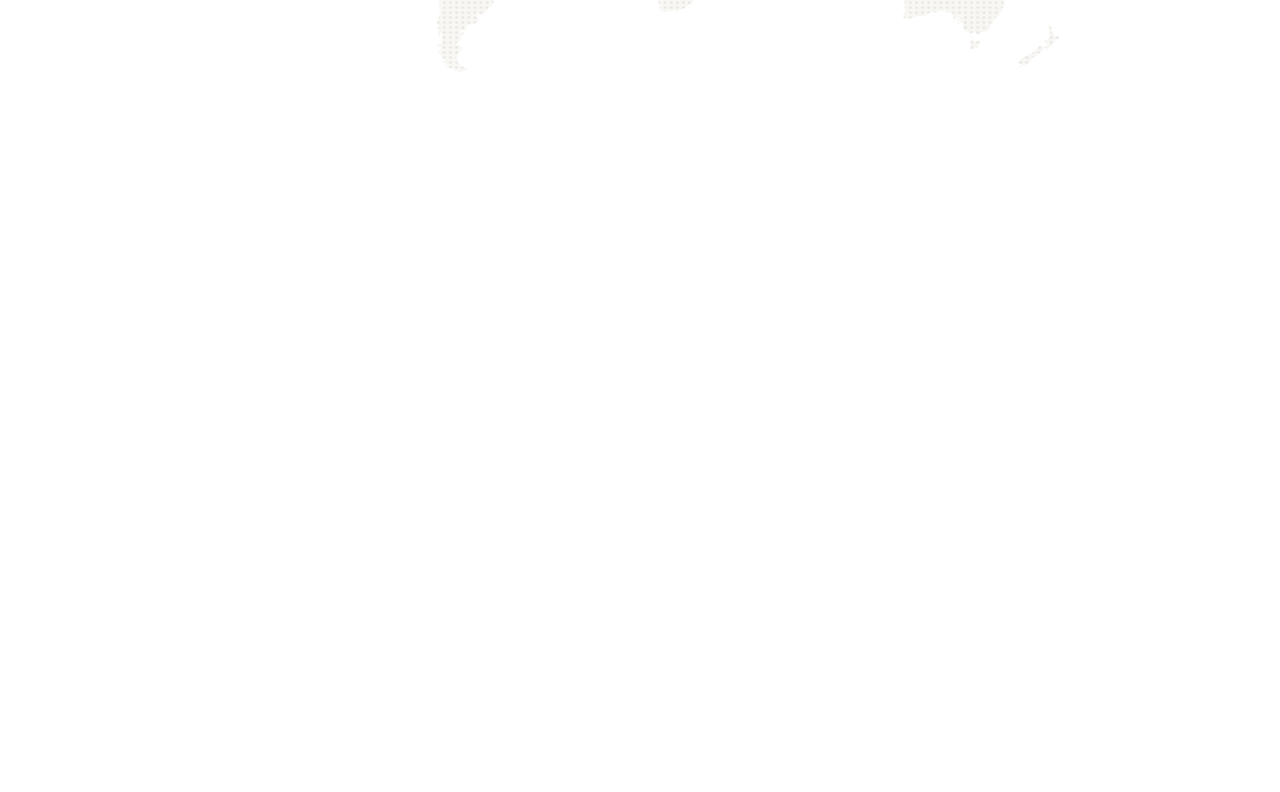
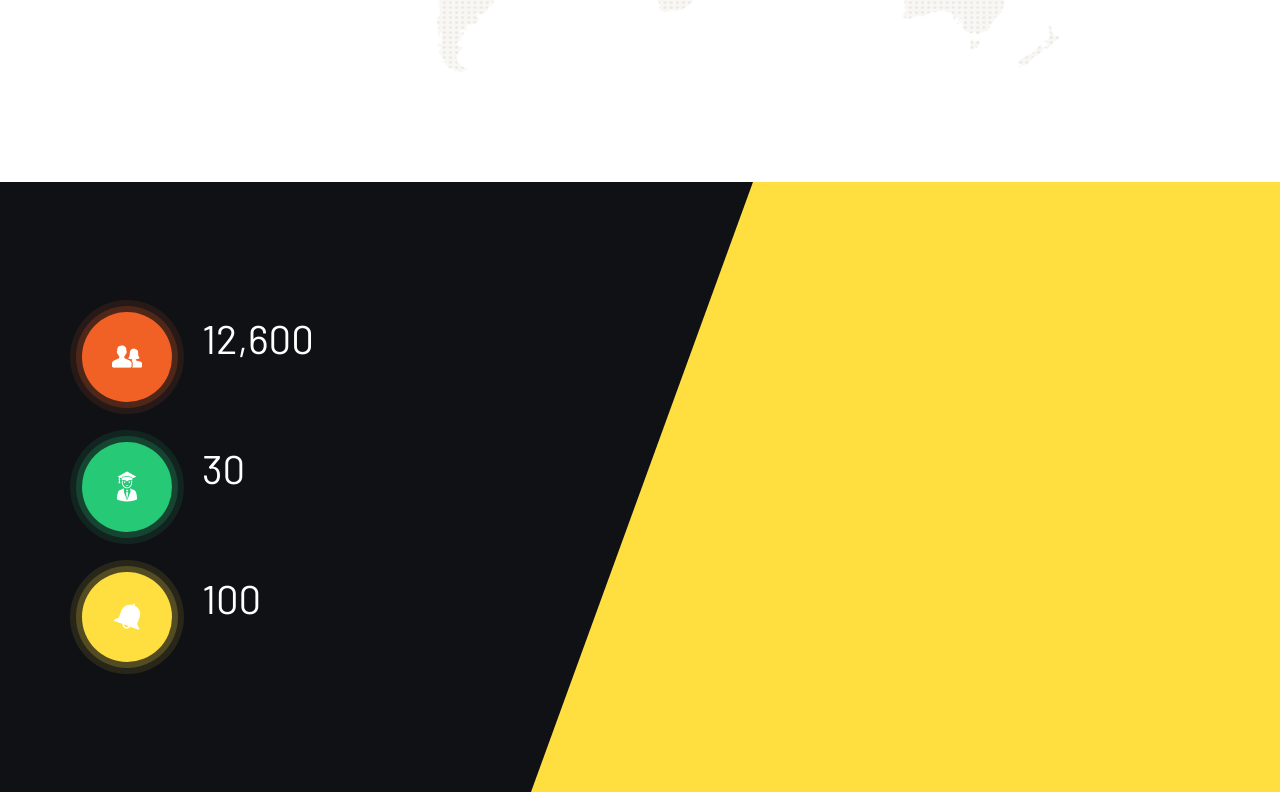
Before and after one commit to thilina330/Ecommerce-Website, a React (Vite) app: page / in a window 1280 px wide. Shown: the part 3844-4636 px from the top of the page. Before the commit the page ends 4026 px from the top, so only its background shows below. Built offline with nearby package versions, Linux system fonts and the light colour scheme.

Commit message:
update files

```diff
--- a/package.json
+++ b/package.json
@@ -16,7 +16,7 @@
     "match-sorter": "^6.3.4",
     "react": "^18.2.0",
     "react-bootstrap": "^2.10.1",
-    "react-countup": "^6.5.0",
+    "react-countup": "^6.5.3",
     "react-dom": "^18.2.0",
     "react-router-dom": "^6.22.3",
     "sort-by": "^1.2.0",
--- a/src/home/AboutUs.jsx
+++ b/src/home/AboutUs.jsx
@@ -1,37 +1,55 @@
-import React from 'react'
+import React from 'react';
+import CountUp from 'react-countup';
 
-const subTitle = " Why Choose Us";
-const title = "Become a Marchant";
-const desc = "Take courses on your any device with our app & learn about business what you want. just download & install & start to learn"
+const subTitle = "Why Choose Us";
+const title = "Become a Merchant";
+const desc = "Take courses on your any device with our app & learn about business what you want. Just download & install & start to learn.";
 const btnText = "Apply Now";
 
 const countList = [
-
   {
     iconName: "icofont-users-alt-4",
     count: 12600,
-        text: 'Marchant Enrolled'
+    text: 'Merchants Enrolled',
   },
-
   {
     iconName: "icofont-graduate-alt",
     count: 30,
-        text: 'Certified Courses'
+    text: 'Certified Courses',
   },
-
   {
     iconName: "icofont-notification",
     count: 100,
-        text: 'Rewards and GitCards'
-    }
-]
+    text: 'Rewards and Gift Cards',
+  },
+];
 
 const AboutUs = () => {
   return (
-    <div>
+    <div className='instructor-section style-2 padding-tb section-bg-ash'>
+      <div className="container">
+        <div className="section-wrapper">
 
+          <div className="row">
+            <div className="col">
+              {countList.map((val, i) => (
+                <div key={i} className="count-item">
+                  <div className="count-inner">
+                    <div className="count-icon">
+                      <i className={val.iconName}></i>
                     </div>
-  )
-}
+                    <div className="count-content">
+                      <h2><span><CountUp end={val.count}/></span></h2>
+                    </div>
+                  </div>
+                </div>
+              ))}
+            </div>
+          </div>
+        </div>
+      </div>
+    </div>
+  );
+};
 
-export default AboutUs
+export default AboutUs;
```
Also changed, not shown: 1 other file (tests, documents, lock files or other folders). Lines whose indentation alone changed are shown as unchanged.
